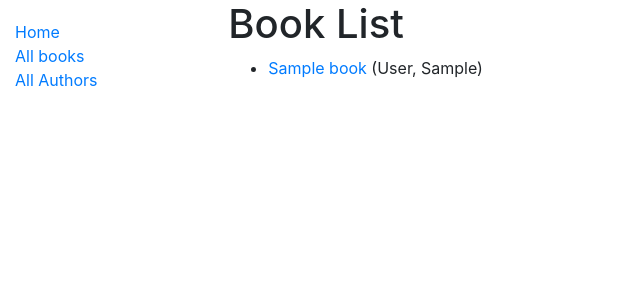
After one commit to Sam4400/LocalLibrary, a Django app: page /catalog/books/ in a window 1280 px wide. The commit adds this page. Shown: the top 300 px of the page, without its empty margins (0-640 px from the left). Run offline with Django 3.2, Linux system fonts and the light colour scheme; tables that the repository leaves empty hold one stand-in row (values such as "Sample post"); some libraries are stand-ins or nearby versions.

Commit message:
Tutorial Part 6 pre-challenge
Signed-off-by: Sam Farley <sam4400@gmail.com>

```diff
--- a/catalog/models.py
+++ b/catalog/models.py
@@ -101,3 +101,6 @@ class Author(models.Model):
     def __str__(self):
         """String for representing the Model object."""
         return f'{self.last_name}, {self.first_name}'
+
+    class Meta:
+        ordering = ['last_name']
--- a/catalog/templates/base_generic.html
+++ b/catalog/templates/base_generic.html
@@ -16,12 +16,30 @@
       {% block sidebar %}
         <ul class="sidebar-nav">
           <li><a href="{% url 'index' %}">Home</a></li>
-          <li><a href="">All books</a></li>
-          <li><a href="">All authors</a></li>
+          <li><a href="{% url 'books' %}">All books</a></li>
+            <li><a href="">All Authors</a></li>
         </ul>
      {% endblock %}
       </div>
       <div class="col-sm-10 ">{% block content %}{% endblock %}</div>
+
+    {% block pagination %}
+    {% if is_paginated %}
+        <div class="pagination">
+            <span class="page-links">
+                {% if page_obj.has_previous %}
+                    <a href="{{ request.path }}?page={{ page_obj.previous_page_number }}">previous</a>
+                {% endif %}
+                <span class="page-current">
+                    Page {{ page_obj.number }} of {{ page_obj.paginator.num_pages }}.
+                </span>
+                {% if page_obj.has_next %}
+                    <a href="{{ request.path }}?page={{ page_obj.next_page_number }}">next</a>
+                {% endif %}
+            </span>
+        </div>
+    {% endif %}
+  {% endblock %}
     </div>
   </div>
 </body>
--- /dev/null
+++ b/catalog/templates/book_list.html
@@ -0,0 +1,16 @@
+{% extends "base_generic.html" %}
+
+{% block content %}
+  <h1>Book List</h1>
+  {% if book_list %}
+  <ul>
+    {% for book in book_list %}
+      <li>
+        <a href="{{ book.get_absolute_url }}">{{ book.title }}</a> ({{book.author}})
+      </li>
+    {% endfor %}
+  </ul>
+  {% else %}
+    <p>There are no books in the library.</p>
+  {% endif %}
+{% endblock %}
--- a/catalog/urls.py
+++ b/catalog/urls.py
@@ -3,4 +3,6 @@ from . import views
 
 urlpatterns = [
     path('', views.index, name='index'),
+    path('books/',views.BookListView.as_view(), name='books'),
+    path('book/<int:pk>', views.BookDetailView.as_view(), name='book-detail'),
 ]
--- a/catalog/views.py
+++ b/catalog/views.py
@@ -3,6 +3,8 @@ from django.shortcuts import render
 # Create your views here.
 
 from catalog.models import Book, Author, BookInstance, Genre
+
+from django.views import generic
 
 
 def index(request):
@@ -35,3 +37,15 @@ def index(request):
 
     # Render the HTML template index.html with the data in the context variable
     return render(request, 'index.html', context=context)
+
+class BookListView(generic.ListView):
+    model = Book
+    context_object_name = 'book_list'  # your own name for the list as a template variable
+#    queryset = Book.objects.filter(title__icontains='war')[:5]  # Get 5 books containing the title war
+    template_name = 'book_list.html'  # Specify your own template name/location
+    paginate_by = 4
+
+class BookDetailView(generic.DetailView):
+    model = Book
+    template_name = 'book_detail.html'
+    paginate_by = 10
```
Also changed, not shown: catalog/templates/book_detail.html (added, +27 -0 lines).
